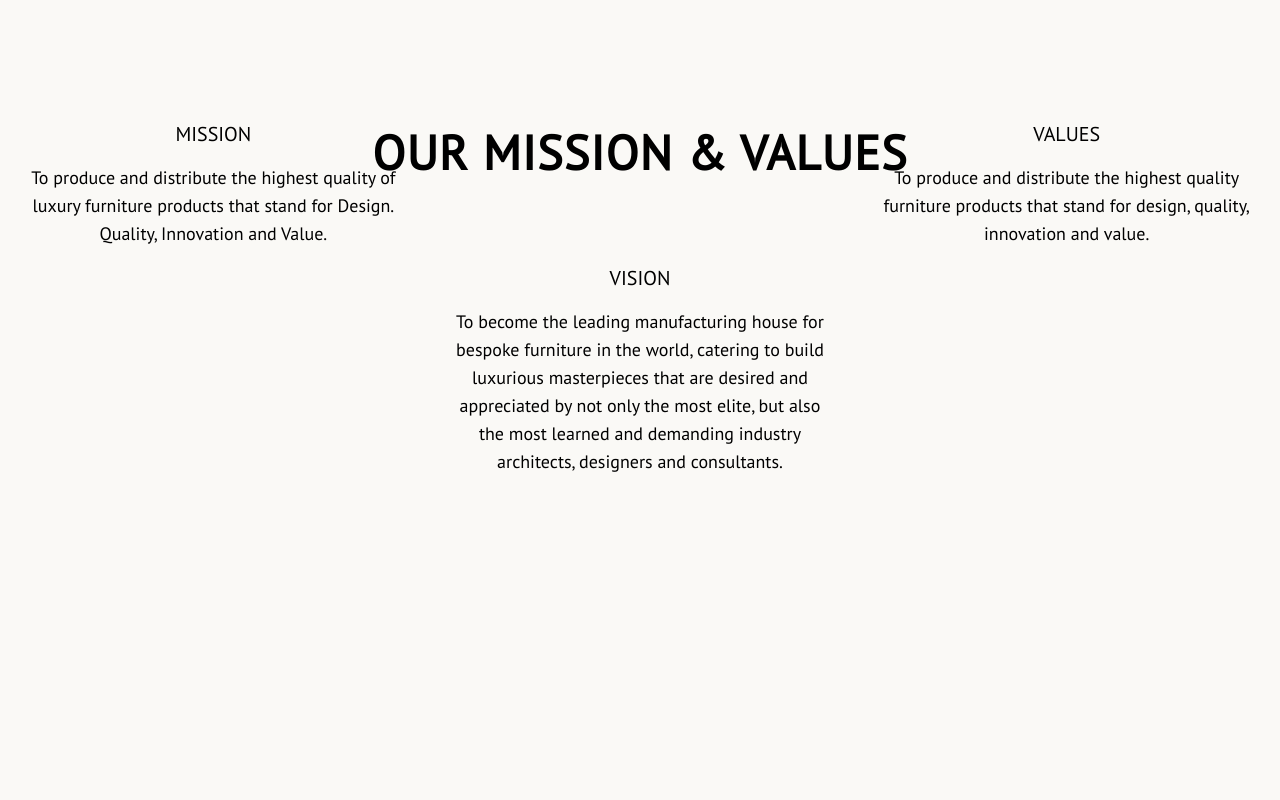
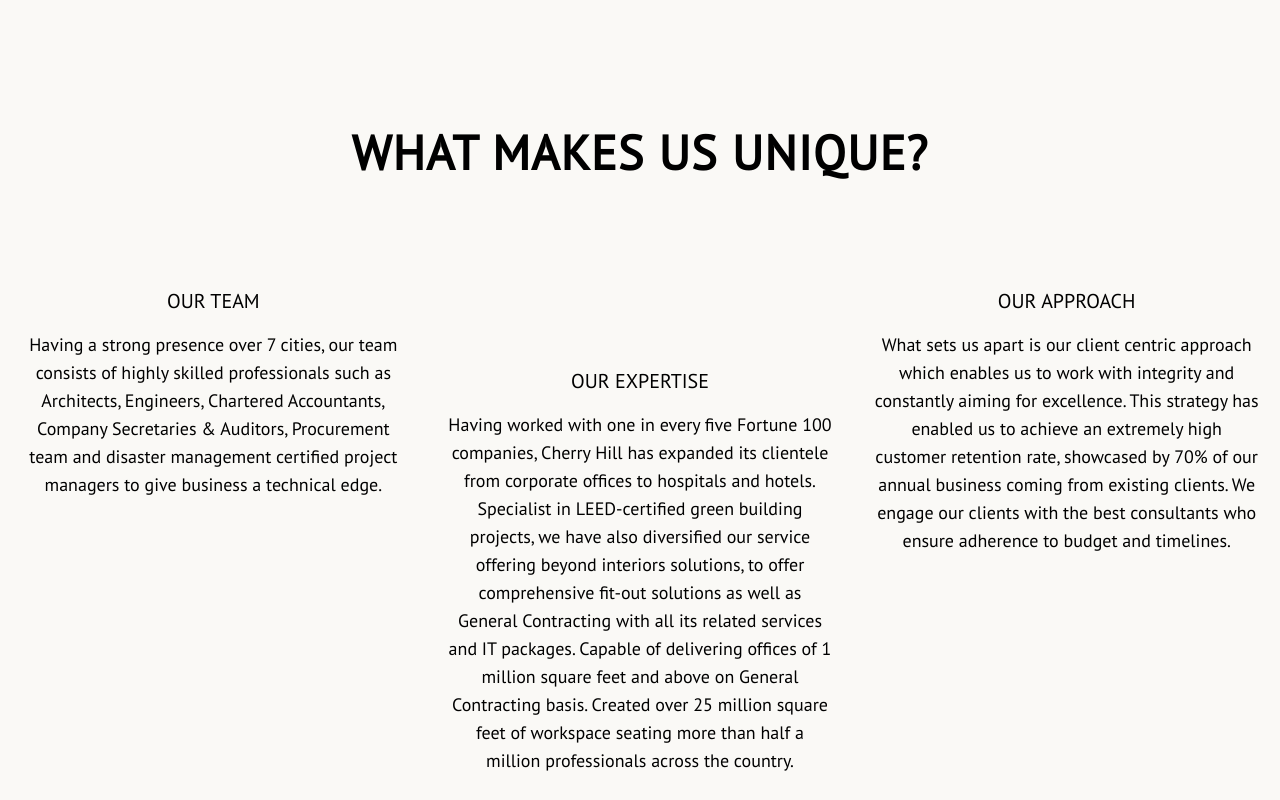
Before and after one commit to Maheshwarreddy970/interior, a Next.js app: page / in a window 1280 px wide. Shown: the part 780-1580 px from the top of the page. Built offline with nearby package versions, Linux system fonts and the light colour scheme.

Commit message:
adding text

```diff
--- a/data/home.json
+++ b/data/home.json
@@ -1,5 +1,22 @@
 {
   "backgroundimage": ["/home/landing.jpg", "/home/herophoto.jpg"],
+  "overview":{
+    "title":"WHAT MAKES US UNIQUE?",
+    "info":[
+      {
+        "heading":"OUR TEAM",
+        "text":"Having a strong presence over 7 cities, our team consists of highly skilled professionals such as Architects, Engineers, Chartered Accountants, Company Secretaries & Auditors, Procurement team and disaster management certified project managers to give business a technical edge."
+      },
+      {
+        "heading":"OUR EXPERTISE",
+        "text":"Having worked with one in every five Fortune 100 companies, Cherry Hill has expanded its clientele from corporate offices to hospitals and hotels. Specialist in LEED-certified green building projects, we have also diversified our service offering beyond interiors solutions, to offer comprehensive fit-out solutions as well as General Contracting with all its related services and IT packages. Capable of delivering offices of 1 million square feet and above on General Contracting basis. Created over 25 million square feet of workspace seating more than half a million professionals across the country."
+      },
+      {
+        "heading":"OUR APPROACH",
+        "text":"What sets us apart is our client centric approach which enables us to work with integrity and constantly aiming for excellence. This strategy has enabled us to achieve an extremely high customer retention rate, showcased by 70% of our annual business coming from existing clients. We engage our clients with the best consultants who ensure adherence to budget and timelines."
+      }
+    ]
+  },
   "home": {
     "brands": [
       {
--- a/src/app/page.tsx
+++ b/src/app/page.tsx
@@ -10,6 +10,8 @@
 import Preloader from "../components/preloader";
 import Textparelex from "@/components/ui/Textparelex";
 import BlurFade from "@/components/ui/blur-fade";
+import data from "@/../data/home.json"
+import { cn } from "@/lib/utils";
 
 export default function Home() {
   const [isLoading, setIsLoading] = useState(true);
@@ -30,43 +32,26 @@
       </AnimatePresence>
       <Herosection></Herosection>
       {/* <LogoProof></LogoProof> */}
-      <div  className=" flex flex-col py-20 items-center gap-6 mb-16">
+      <div className=" flex flex-col py-20 items-center gap-6 mb-16">
         <BlurFade
           y={50}
           className="text-3xl text-center lg:text-5xl font-semibold mb-5 tracking-wide"
         >
-          OUR MISSION & VALUES
+          {data.overview.title}
         </BlurFade>
-        <motion.div  className=" w-full grid mt-20 lg:grid-cols-3 max-w-7xl mx-auto">
-          <Textparelex>
-            <div  className="text-xl text-left lg:text-center max-w-sm lg:text-xl ">
-              MISSION
-            </div>
-            <div  className=" text-left lg:text-center lg:text-lg max-w-sm">
-              To produce and distribute the highest quality of luxury furniture
-              products that stand for Design. Quality, Innovation and Value.
-            </div>
-          </Textparelex>
-          <Textparelex>
-            <div  className="text-xl text-right lg:text-center mt-7 lg:mt-36  max-w-sm lg:text-xl ">
-              VISION
-            </div>
-            <div  className=" text-right lg:text-center lg:text-lg max-w-sm">
-              To become the leading manufacturing house for bespoke furniture in the
-              world, catering to build luxurious masterpieces that are desired and
-              appreciated by not only the most elite, but also the most learned and
-              demanding industry architects, designers and consultants.{" "}
-            </div>
-          </Textparelex>
-          <Textparelex>
-            <div  className="text-xl text-left lg:text-center max-w-sm lg:text-xl ">
-              VALUES
-            </div>
-            <div  className=" text-left lg:text-center lg:text-lg max-w-sm">
-              To produce and distribute the highest quality furniture products that
-              stand for design, quality, innovation and value.
-            </div>
-          </Textparelex>
+        <motion.div className=" w-full grid -mt-10 lg:grid-cols-3 max-w-7xl mx-auto">
+          {
+            data.overview.info.map((info, i) => (
+              <Textparelex key={i}>
+                <div className={cn("text-xl text-left lg:text-center max-w-sm lg:text-xl ",i==1 && "mt-20")}>
+                  {info.heading}
+                </div>
+                <div className=" text-left lg:text-center lg:text-lg max-w-sm">
+                  {info.text}
+                </div>
+              </Textparelex>
+            ))
+          }
         </motion.div>
       </div>
       <Bento></Bento>
--- a/src/components/ui/Textparelex.tsx
+++ b/src/components/ui/Textparelex.tsx
@@ -11,7 +11,7 @@
         offset: ["start end", "end start"],
     });
 
-    const y = useTransform(scrollYProgress, [0, 1], ["0%", "-70%"]);
+    const y = useTransform(scrollYProgress, [0, 1], ["0%", "30%"]);
     return (
         <motion.div style={{y:y}} ref={ref} className=' max-w-sm mx-auto space-y-4'>
            {children}
```
